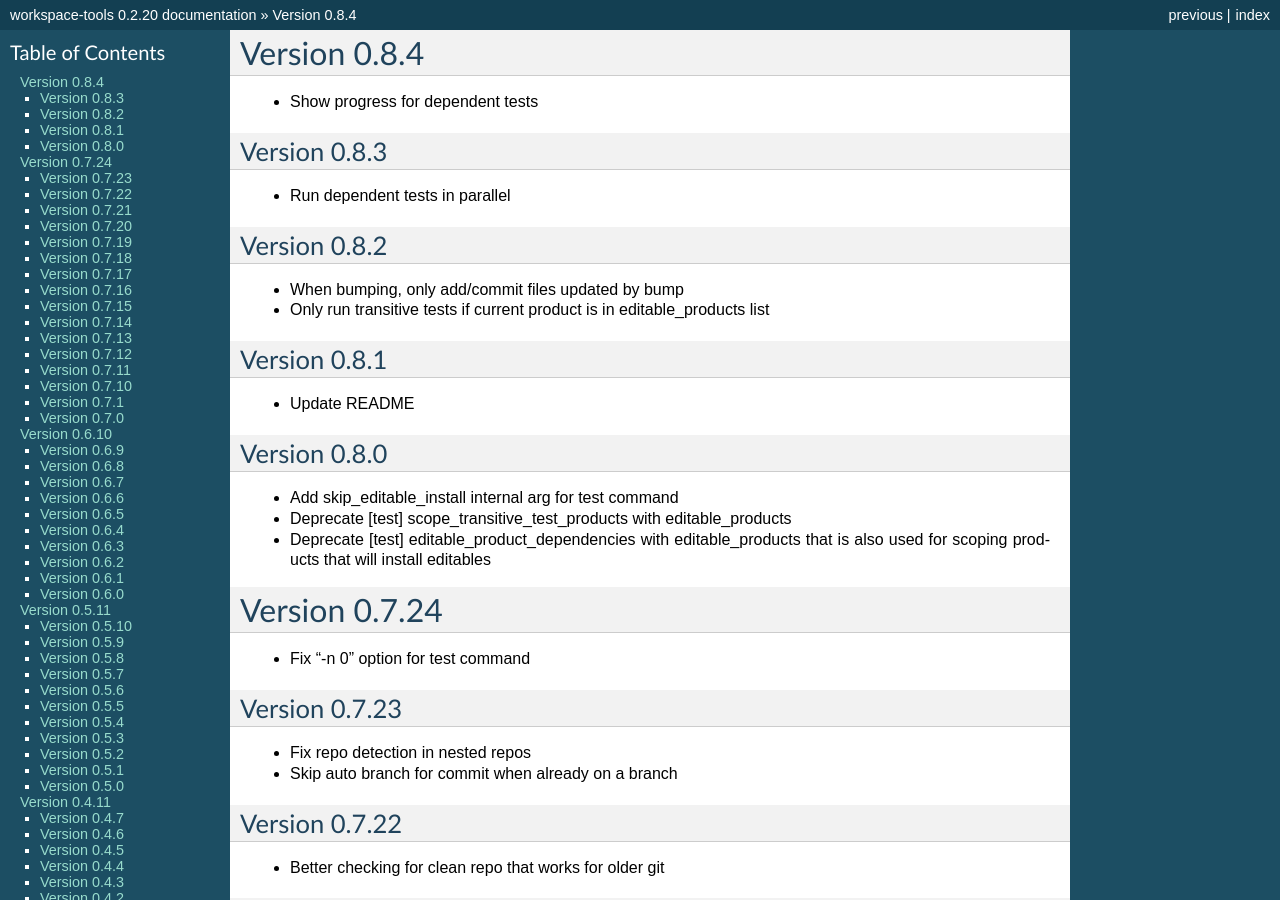
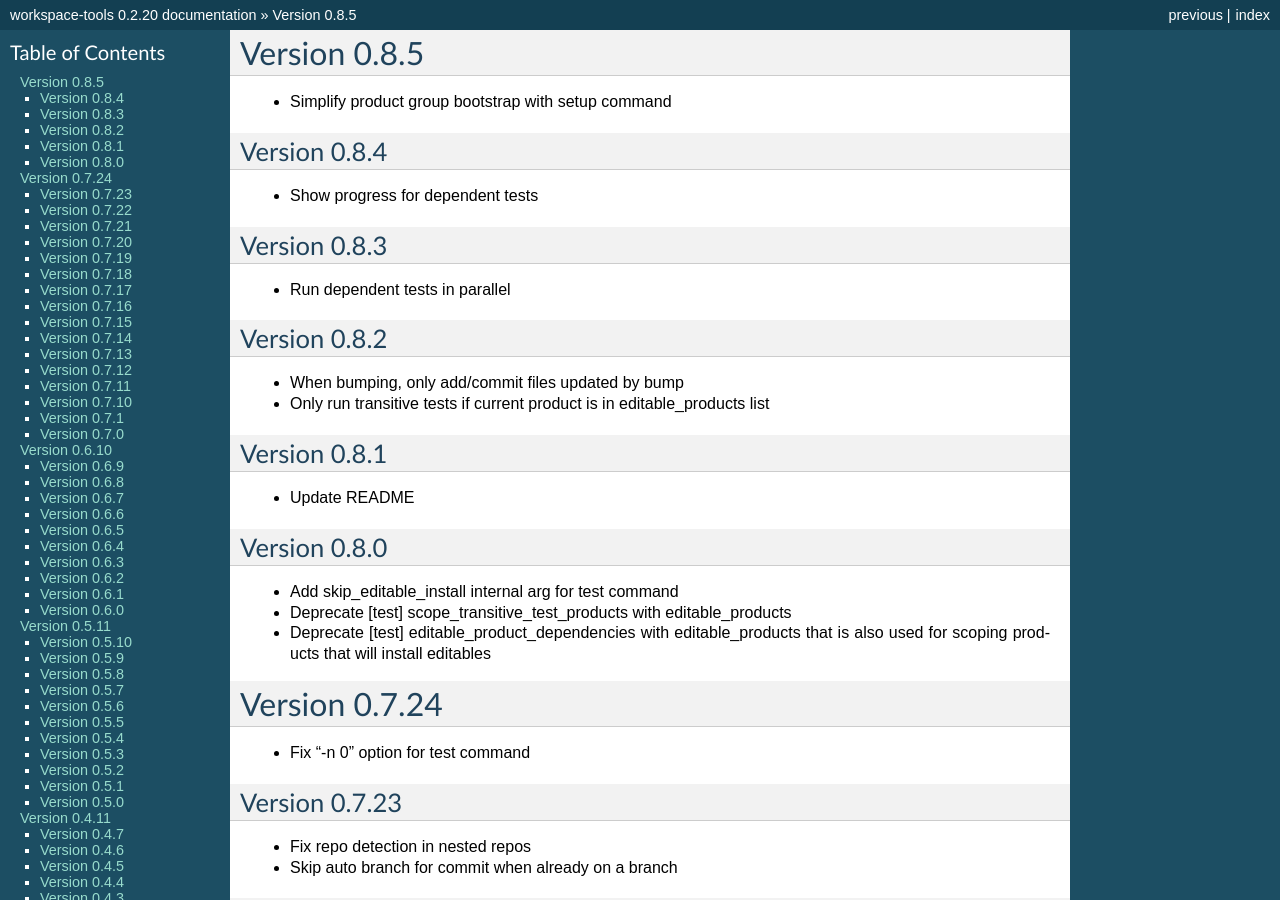
Before and after one commit to maxzheng/workspace-tools, a Sphinx documentation site: the page built from docs/CHANGELOG.rst, in a window 1280 px wide and 900 px high. Built offline with Sphinx 7.4.7, drawn with Linux system fonts in a browser that asks for light colours; some of the changed text lies outside the part shown.

Commit message:
Publish version 0.8.5

```diff
--- a/docs/CHANGELOG.rst
+++ b/docs/CHANGELOG.rst
@@ -1,5 +1,10 @@
+Version 0.8.5
+================================================================================
+
+* Simplify product group bootstrap with setup command
+
 Version 0.8.4
-================================================================================
+--------------------------------------------------------------------------------
 
 * Show progress for dependent tests
 
--- a/setup.py
+++ b/setup.py
@@ -10,7 +10,7 @@ def find_files(path):
 
 setuptools.setup(
   name='workspace-tools',
-  version='0.8.4',
+  version='0.8.5',
 
   author='Max Zheng',
   author_email='maxzheng.os @t gmail.com',
```
